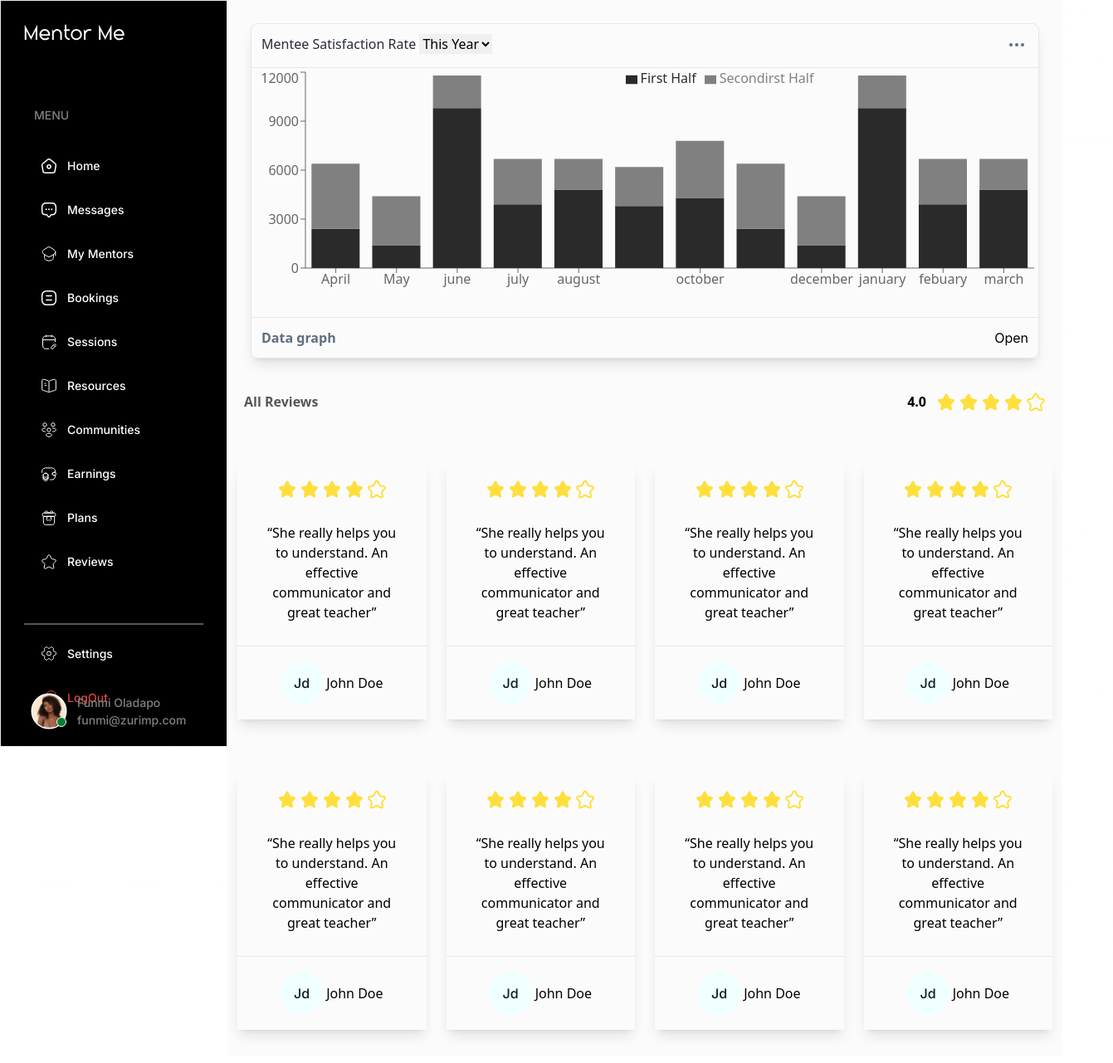
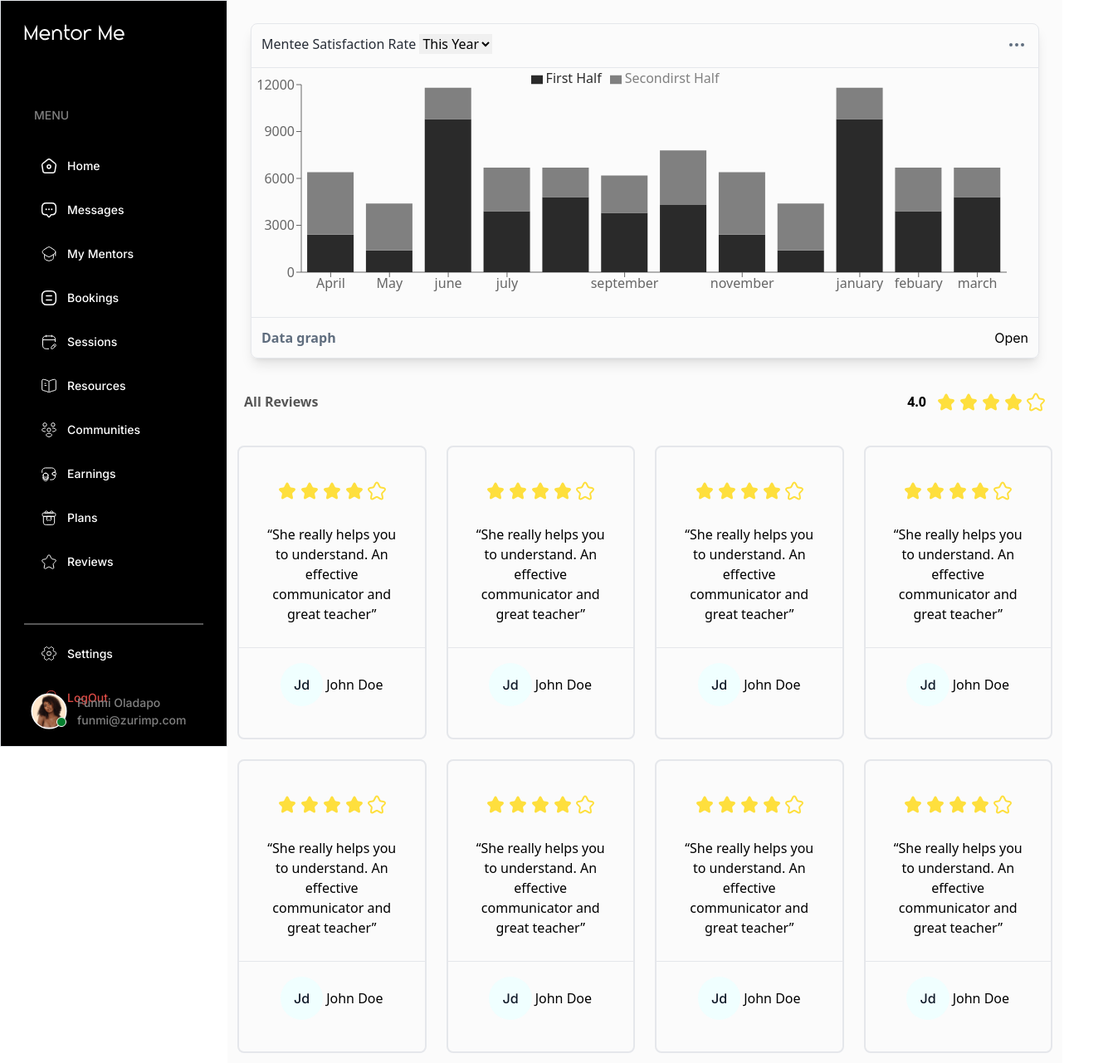
Before and after one commit to hngx-org/Mentor--Me, a Next.js app: page /mentors-reviews in a window 1280 px wide. Shown: the whole page at 83% size, 1341 px wide, since content can reach past the window. Built offline with nearby package versions, Linux system fonts and the light colour scheme; a web font is replaced by a local one.

Commit message:
shadow and responsiveness

```diff
--- a/app/(mentor)/mentors-reviews/page.tsx
+++ b/app/(mentor)/mentors-reviews/page.tsx
@@ -175,13 +175,18 @@ export default function MentorReviews() {
               </div>
             </div>
 
-            <div className="flex">
-              <ResponsiveContainer width="100%" height={300}>
-                <BarChart data={data}>
+            <div className="">
+              <ResponsiveContainer width="96%" height={300}>
+                <BarChart
+                  data={data}
+                  margin={{
+                    top: 20,
+                  }}
+                >
                   <XAxis dataKey="name" />
                   <YAxis />
                   <Tooltip />
-                  <Legend wrapperStyle={{ top: 0, left: 100 }} />
+                  <Legend wrapperStyle={{ top: 0, left: 0 }} />
                   <Bar dataKey="First Half" stackId="a" fill="#2A2A2A" />
                   <Bar dataKey="Secondirst Half" stackId="a" fill="#808080" />
                 </BarChart>
@@ -238,8 +243,8 @@ export default function MentorReviews() {
           </div>
         </div>
         <div className="grid lg:grid-cols-3 xl:grid-cols-4  md:grid-cols-3 ">
-          <div className="card py-5 m-3">
-            <div className="text-center  shadow-lg pt-5">
+          <div className="card py-5 m-3 border-2 rounded-lg">
+            <div className="text-center   pt-5">
               <svg
                 className="flex w-70 mx-auto"
                 width="132"
@@ -289,8 +294,8 @@ export default function MentorReviews() {
             </div>
           </div>
 
-          <div className="card py-5 m-3">
-            <div className="text-center  shadow-lg pt-5">
+          <div className="card py-5 m-3 border-2 rounded-lg">
+            <div className="text-center  pt-5">
               <svg
                 className="flex  w-70 mx-auto"
                 width="132"
@@ -340,8 +345,8 @@ export default function MentorReviews() {
             </div>
           </div>
 
-          <div className="card py-5 m-3">
-            <div className="text-center  shadow-lg pt-5">
+          <div className="card py-5 m-3 border-2 rounded-lg">
+            <div className="text-center pt-5">
               <svg
                 className="flex w-70 mx-auto"
                 width="132"
@@ -391,8 +396,8 @@ export default function MentorReviews() {
             </div>
           </div>
 
-          <div className="card py-5 m-3">
-            <div className=" text-center  shadow-lg pt-5">
+          <div className="card py-5 m-3 border-2 rounded-lg">
+            <div className=" text-center   pt-5">
               <svg
                 className="flex w-70 mx-auto"
                 width="132"
@@ -442,8 +447,8 @@ export default function MentorReviews() {
             </div>
           </div>
 
-          <div className="card py-5 m-3">
-            <div className=" text-center  shadow-lg pt-5">
+          <div className="card py-5 m-3 border-2 rounded-lg">
+            <div className=" text-center pt-5">
               <svg
                 className="flex w-70 mx-auto"
                 width="132"
@@ -493,8 +498,8 @@ export default function MentorReviews() {
             </div>
           </div>
 
-          <div className="card py-5 m-3">
-            <div className="text-center  shadow-lg pt-5">
+          <div className="card py-5 m-3 border-2 rounded-lg">
+            <div className="text-center pt-5">
               <svg
                 className="flex w-70 mx-auto"
                 width="132"
@@ -544,8 +549,8 @@ export default function MentorReviews() {
             </div>
           </div>
 
-          <div className="card py-5 m-3">
-            <div className="text-center  shadow-lg pt-5">
+          <div className="card py-5 m-3 border-2 rounded-lg">
+            <div className="text-center pt-5">
               <svg
                 className="flex w-70 mx-auto"
                 width="132"
@@ -595,8 +600,8 @@ export default function MentorReviews() {
             </div>
           </div>
 
-          <div className="card py-5 m-3">
-            <div className="text-center  shadow-lg pt-5">
+          <div className="card py-5 m-3 border-2 rounded-lg">
+            <div className="text-center pt-5">
               <svg
                 className="flex w-70 mx-auto"
                 width="132"
```
